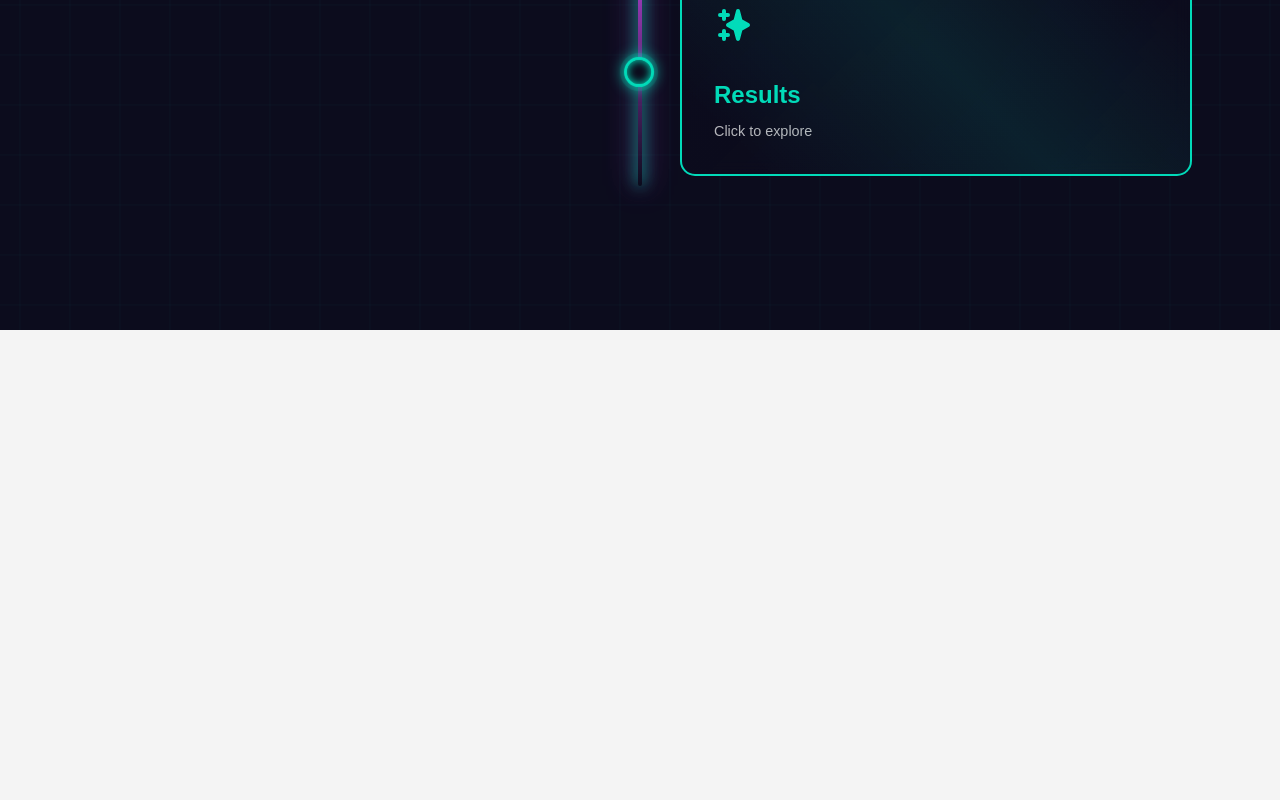
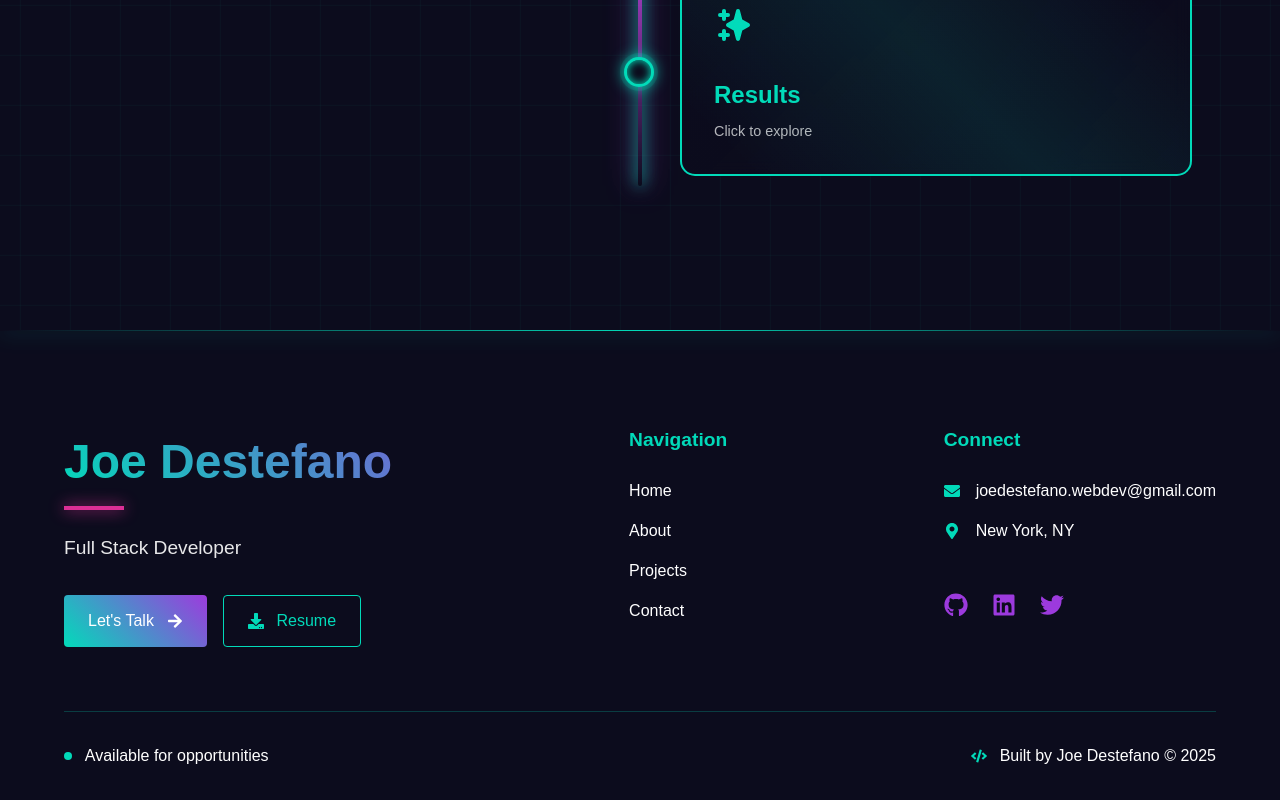
Before and after one commit to JDestefano11/React-Portfolio-Vite, a React (Vite) app: page /meetapp in a window 1280 px wide. Shown: the part 1815-2615 px from the top of the page. Before the commit the page ends 2145 px from the top, so only its background shows below. Built offline with nearby package versions, Linux system fonts and the light colour scheme.

Commit message:
"- Updated the grid in the about section to match the rest of the sections. -  Updated footer funtionality to link to other sections and pages. - Added footer component to all of the Case Study pages"

```diff
--- a/src/components/About/About.css
+++ b/src/components/About/About.css
@@ -22,8 +22,8 @@
       transparent 1px
     ),
     linear-gradient(90deg, rgba(0, 255, 213, 0.05) 1px, transparent 1px);
-  background-size: 40px 40px;
-  animation: gridFloat 20s linear infinite;
+  background-size: 50px 50px;
+  animation: gridFloat 15s linear infinite;
 }
 
 .cosmic-overlay {
@@ -129,7 +129,7 @@
 
 .highlight-cards {
   display: grid;
-  grid-template-columns: repeat(2, 1fr);
+  grid-template-columns: 1fr;
   gap: 3rem;
   margin: 5rem 0;
 }
--- a/src/components/Footer/Footer.css
+++ b/src/components/Footer/Footer.css
@@ -75,6 +75,7 @@
   font-weight: 500;
   transition: all 0.3s ease;
   cursor: pointer;
+  text-decoration: none;
 }
 
 .footer-btn.primary {
--- a/src/components/Footer/Footer.jsx
+++ b/src/components/Footer/Footer.jsx
@@ -1,4 +1,6 @@
 import React from "react";
+import { Link as RouterLink, useLocation, useNavigate } from "react-router-dom";
+import { Link as ScrollLink } from "react-scroll";
 import {
   FaGithub,
   FaLinkedin,
@@ -9,14 +11,53 @@ import {
   FaDownload,
   FaArrowRight,
 } from "react-icons/fa";
-import { Link } from "react-router-dom";
 import "./Footer.css";
 
 const Footer = () => {
+  const location = useLocation();
+  const navigate = useNavigate();
+  const isHomePage = location.pathname === "/";
+
+  const handleNavigation = (to) => {
+    if (!isHomePage) {
+      navigate(`/#${to}`);
+      setTimeout(() => {
+        const element = document.getElementById(to);
+        element?.scrollIntoView({ behavior: "smooth" });
+      }, 100);
+    }
+  };
+
+  const NavLink = ({ to, children }) => {
+    if (isHomePage) {
+      return (
+        <ScrollLink
+          to={to}
+          smooth={true}
+          duration={500}
+          offset={-100}
+          className="nav-link"
+          spy={true}
+          activeClass="active"
+        >
+          {children}
+        </ScrollLink>
+      );
+    }
+    return (
+      <div
+        onClick={() => handleNavigation(to)}
+        className="nav-link"
+        style={{ cursor: "pointer" }}
+      >
+        {children}
+      </div>
+    );
+  };
+
   return (
     <footer className="cyber-footer">
       <div className="footer-glow-top"></div>
-
       <div className="footer-content">
         <div className="footer-main">
           <div className="footer-brand">
@@ -26,32 +67,46 @@ const Footer = () => {
             </div>
             <p className="footer-tagline">Full Stack Developer</p>
             <div className="footer-cta">
-              <button className="footer-btn primary">
-                <span>Let's Talk</span>
-                <FaArrowRight />
-              </button>
-              <button className="footer-btn secondary">
+              {isHomePage ? (
+                <ScrollLink
+                  to="contact"
+                  smooth={true}
+                  duration={500}
+                  offset={-100}
+                  className="footer-btn primary"
+                  spy={true}
+                >
+                  <span>Let's Talk</span>
+                  <FaArrowRight />
+                </ScrollLink>
+              ) : (
+                <div
+                  onClick={() => handleNavigation("contact")}
+                  className="footer-btn primary"
+                  style={{ cursor: "pointer" }}
+                >
+                  <span>Let's Talk</span>
+                  <FaArrowRight />
+                </div>
+              )}
+              <a
+                href="/Joe_Resume.pdf"
+                download="Joe_Resume.pdf"
+                className="footer-btn secondary"
+              >
                 <FaDownload />
                 <span>Resume</span>
-              </button>
+              </a>
             </div>
           </div>
 
           <div className="footer-nav">
             <div className="nav-group">
               <h4>Navigation</h4>
-              <Link to="/#home" className="nav-link">
-                Home
-              </Link>
-              <Link to="/#about" className="nav-link">
-                About
-              </Link>
-              <Link to="/#projects" className="nav-link">
-                Projects
-              </Link>
-              <Link to="/#contact" className="nav-link">
-                Contact
-              </Link>
+              <NavLink to="home">Home</NavLink>
+              <NavLink to="about">About</NavLink>
+              <NavLink to="projects">Projects</NavLink>
+              <NavLink to="contact">Contact</NavLink>
             </div>
           </div>
 
@@ -61,24 +116,36 @@ const Footer = () => {
               <div className="connect-info">
                 <div className="info-item">
                   <FaEnvelope />
-                  <span>hello@joedestefano.dev</span>
+                  <span>joedestefano.webdev@gmail.com</span>
                 </div>
                 <div className="info-item">
                   <FaMapMarkerAlt />
-                  <span>Boston, MA</span>
+                  <span>New York, NY</span>
                 </div>
               </div>
               <div className="social-links">
                 <a
                   href="https://github.com/JDestefano11"
+                  target="_blank"
+                  rel="noopener noreferrer"
                   className="social-link"
                 >
                   <FaGithub />
                 </a>
-                <a href="https://linkedin.com" className="social-link">
+                <a
+                  href="https://www.linkedin.com/in/joeadestefano/"
+                  target="_blank"
+                  rel="noopener noreferrer"
+                  className="social-link"
+                >
                   <FaLinkedin />
                 </a>
-                <a href="https://twitter.com" className="social-link">
+                <a
+                  href="https://x.com/JoeDestefa56981"
+                  target="_blank"
+                  rel="noopener noreferrer"
+                  className="social-link"
+                >
                   <FaTwitter />
                 </a>
               </div>
--- a/src/components/Navbar/Navbar.jsx
+++ b/src/components/Navbar/Navbar.jsx
@@ -80,7 +80,7 @@ const Navbar = () => {
 
       <div className={`nav-socials ${!showSocials ? "hidden" : ""}`}>
         <a
-          href="https://github.com"
+          href="https://github.com/JDestefano11"
           target="_blank"
           rel="noopener noreferrer"
           className="social-icon"
@@ -88,7 +88,7 @@ const Navbar = () => {
           <FaGithub />
         </a>
         <a
-          href="https://linkedin.com"
+          href="https://www.linkedin.com/in/joeadestefano/"
           target="_blank"
           rel="noopener noreferrer"
           className="social-icon"
@@ -96,7 +96,7 @@ const Navbar = () => {
           <FaLinkedin />
         </a>
         <a
-          href="https://twitter.com"
+          href="https://x.com/JoeDestefa56981"
           target="_blank"
           rel="noopener noreferrer"
           className="social-icon"
--- a/src/pages/MeetAppCaseStudy/MeetAppCaseStudy.jsx
+++ b/src/pages/MeetAppCaseStudy/MeetAppCaseStudy.jsx
@@ -1,5 +1,7 @@
 import React, { useState, Suspense, useLayoutEffect } from "react";
 import "./MeetAppCaseStudy.css";
+import Footer from "../../components/Footer/Footer";
+import { IoFootstepsOutline } from "react-icons/io5";
 
 // Lazy load icons for better performance
 const BiStore = React.lazy(() =>
@@ -87,6 +89,7 @@ export const MeetAppCaseStudy = () => {
   ];
 
   return (
+    <>
       <div className="timeline-container">
         <div className="timeline-header">
           <Suspense fallback={<div>Loading...</div>}>
@@ -127,7 +130,9 @@ export const MeetAppCaseStudy = () => {
             >
               <div className="timeline-modal-header">
                 <Suspense fallback={<div>Loading...</div>}>
-                <div className="timeline-modal-icon">{activeSection.icon}</div>
+                  <div className="timeline-modal-icon">
+                    {activeSection.icon}
+                  </div>
                 </Suspense>
                 <h2>{activeSection.title}</h2>
                 <button
@@ -152,6 +157,8 @@ export const MeetAppCaseStudy = () => {
           <BiNetworkChart className="timeline-network-icon" />
         </Suspense>
       </div>
+      <Footer />
+    </>
   );
 };
 
--- a/src/pages/MoviesFlixCaseStudy/MoviesFlixCaseStudy.jsx
+++ b/src/pages/MoviesFlixCaseStudy/MoviesFlixCaseStudy.jsx
@@ -1,5 +1,6 @@
 import React, { useState, Suspense, useLayoutEffect } from "react";
 import "./MoviesFlixCaseStudy.css";
+import Footer from "../../components/Footer/Footer";
 
 // Lazy load icons for better performance
 const BiStore = React.lazy(() =>
@@ -87,6 +88,7 @@ export const MoviesFlixCaseStudy = () => {
   ];
 
   return (
+    <>
       <div className="timeline-container">
         <div className="timeline-header">
           <Suspense fallback={<div>Loading...</div>}>
@@ -127,7 +129,9 @@ export const MoviesFlixCaseStudy = () => {
             >
               <div className="timeline-modal-header">
                 <Suspense fallback={<div>Loading...</div>}>
-                <div className="timeline-modal-icon">{activeSection.icon}</div>
+                  <div className="timeline-modal-icon">
+                    {activeSection.icon}
+                  </div>
                 </Suspense>
                 <h2>{activeSection.title}</h2>
                 <button
@@ -152,6 +156,8 @@ export const MoviesFlixCaseStudy = () => {
           <BiNetworkChart className="timeline-network-icon" />
         </Suspense>
       </div>
+      <Footer />
+    </>
   );
 };
 
--- a/src/pages/TrendHiveCaseStudy/TrendHiveCaseStudy.jsx
+++ b/src/pages/TrendHiveCaseStudy/TrendHiveCaseStudy.jsx
@@ -1,5 +1,6 @@
 import React, { useState, Suspense, useLayoutEffect } from "react";
 import "./TrendHiveCaseStudy.css";
+import Footer from "../../components/Footer/Footer";
 
 // Lazy load icons for better performance
 const BiStore = React.lazy(() =>
@@ -87,6 +88,7 @@ export const TrendHiveCaseStudy = () => {
   ];
 
   return (
+    <>
       <div className="timeline-container">
         <div className="timeline-header">
           <Suspense fallback={<div>Loading...</div>}>
@@ -127,7 +129,9 @@ export const TrendHiveCaseStudy = () => {
             >
               <div className="timeline-modal-header">
                 <Suspense fallback={<div>Loading...</div>}>
-                <div className="timeline-modal-icon">{activeSection.icon}</div>
+                  <div className="timeline-modal-icon">
+                    {activeSection.icon}
+                  </div>
                 </Suspense>
                 <h2>{activeSection.title}</h2>
                 <button
@@ -152,6 +156,8 @@ export const TrendHiveCaseStudy = () => {
           <BiNetworkChart className="timeline-network-icon" />
         </Suspense>
       </div>
+      <Footer />
+    </>
   );
 };
 
```
Lines whose indentation alone changed are shown as unchanged.
